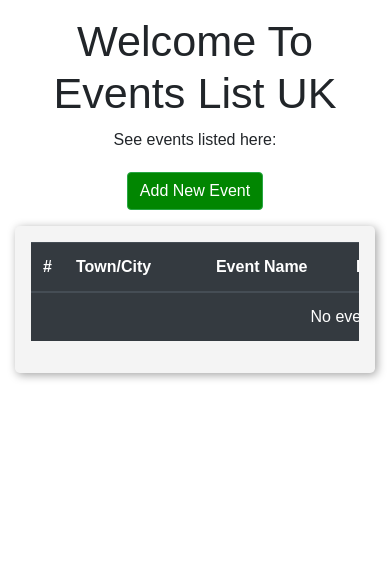
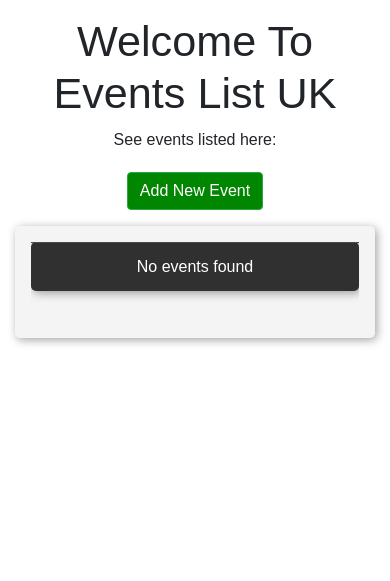
Before and after one commit to david-walters/Milestone-3-Code-Institute, a Flask app: page / in a window 390 px wide. Shown: the part 68-649 px from the top of the page. Run offline with Flask 3, Linux system fonts and the light colour scheme.

Commit message:
Create a media query to turn the table rows into cards for mobiles and tablets

```diff
--- a/events_list/static/css/styles.css
+++ b/events_list/static/css/styles.css
@@ -127,3 +127,83 @@ footer p:first-of-type {
 .btn-success {
     background-color: #018601;
 }
+
+/* ------------- Media Query — Turn Table Rows into Cards ------------- */
+
+@media only screen and (max-width: 1000px) {
+
+    table {
+        width: 100%;
+    }
+
+    table thead {
+        display: none;
+    }
+
+    .table-dark {
+        background-color:  #f4f4f4 !important;
+    }
+
+    table tr {
+        display: flex;
+        flex-direction: column;
+        margin-bottom: 15px;
+        box-shadow: 2px 2px 10px rgb(0 0 0 / 37%);
+        border-radius: 5px;
+        background-color: rgb(48, 48, 48) !important;
+    }
+
+    .table-hover tbody tr:hover {
+        background-color: rgb(48, 48, 48) !important;
+      }
+
+    table th {
+        text-align: center;
+    }
+
+    table th:before {
+        content: "# ";
+    }
+
+    table th:first-child {
+        font-weight: bold;
+        font-size: 1.2em;
+        border-top: none;
+    }
+
+    table td:nth-child(2)::before {
+        content: "Town/City: ";
+    }
+    table td:nth-child(3)::before {
+        content: "Event Name: ";
+    }
+    table td:nth-child(4)::before {
+        content: "Details: ";
+    }
+
+    table td:nth-child(5)::before {
+        content: "Date: ";
+    }
+
+    table td:nth-child(6) {
+        padding-bottom: 15px;
+    }
+
+    .btn-warning {
+        margin-left: 10px;
+    }
+
+    .btn-danger {
+        margin-left: 6px;
+    }
+
+    table td::before {
+        font-weight: bold;
+    }
+
+}
+
+/* I learned how to turn the table rows into cards from this link:
+https://codeburst.io/undo-tables-to-make-them-responsive-5bf6c7510a9d
+
+The code has been modified to my needs*/
```
